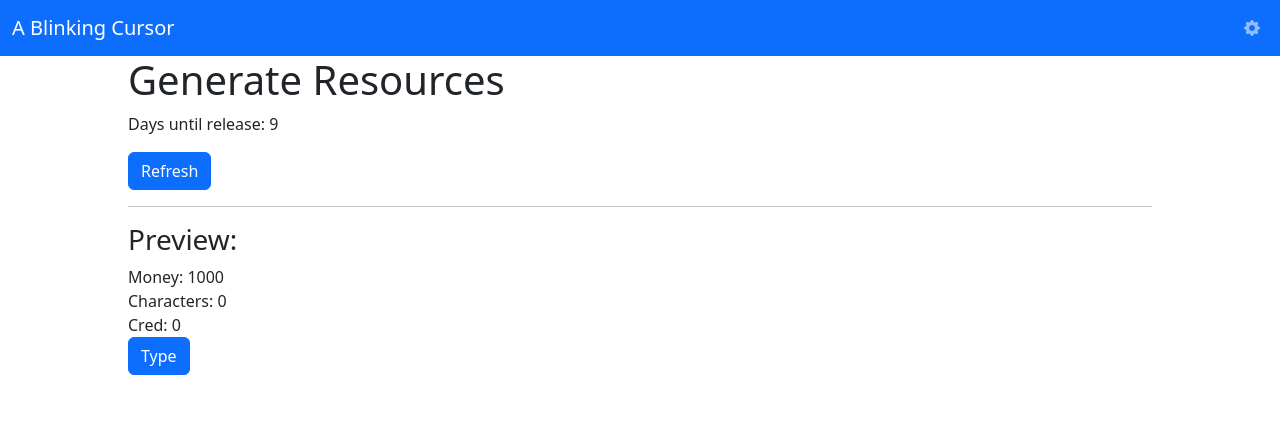
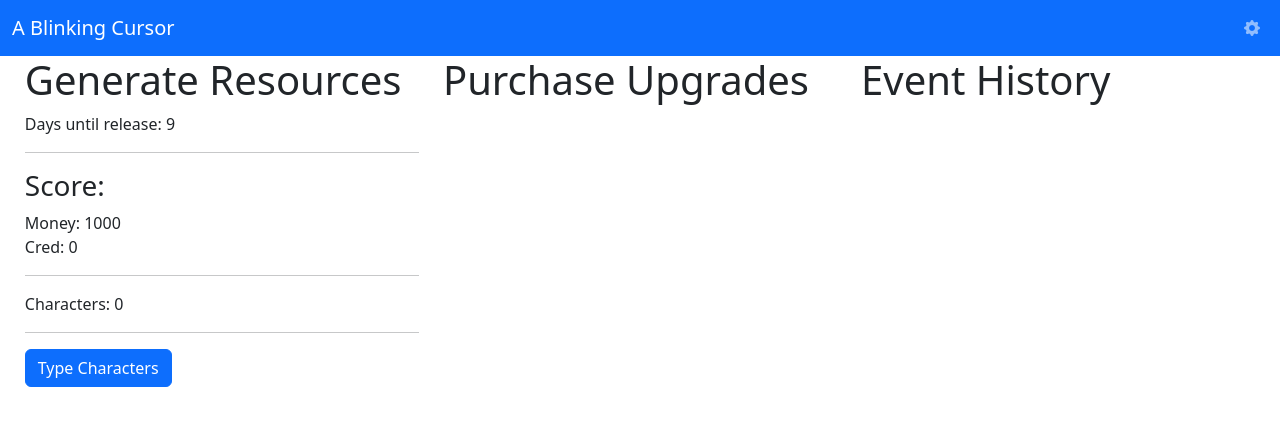
Before and after one commit to delbertina/ABlinkingCursor, a Vue app: page / in a window 1280 px wide. Shown: the top 426 px of the page. Built offline with nearby package versions, Linux system fonts and the light colour scheme.

Commit message:
Update home view to display 3 columns

```diff
--- a/src/App.vue
+++ b/src/App.vue
@@ -20,6 +20,6 @@
 
 <style scoped>
 .app-wrapper {
-  margin: 0 10vw;
+  margin: 0 1vw;
 }
 </style>
--- a/src/views/HomeView.vue
+++ b/src/views/HomeView.vue
@@ -8,10 +8,10 @@ const score = useScoreStore()
 let releaseDate = ref(9)
 const cooldownAddChar = 5000
 
-const changeRelease = () => {
-  //Change release date to a number from 10-110.
-  releaseDate.value = Math.ceil(Math.random() * 100) + 10
-}
+// const changeRelease = () => {
+//   //Change release date to a number from 10-110.
+//   releaseDate.value = Math.ceil(Math.random() * 100) + 10
+// }
 const addCharacters = () => {
   //Add characters to total from 2-15
   score.addChars(Math.ceil(Math.random() * 15) + 2)
@@ -22,24 +22,33 @@ const clickButtonType = () => {
 </script>
 
 <template>
+  <div class="container-fluid">
+    <div class="row">
+      <div class="col">
         <h1>Generate Resources</h1>
         <p>Days until release: {{ releaseDate }}</p>
-  <button type="button" class="btn btn-primary" v-on:click="changeRelease">Refresh</button>
         <hr />
-  <h3>Preview:</h3>
+        <h3>Score:</h3>
         <div>
           <div>Money: {{ score.money }}</div>
+          <div>Cred: {{ score.cred }}</div>
+          <hr />
           <div>Characters: {{ score.chars }}</div>
           <div v-if="score.lines >= 0">Lines: {{ score.lines }}</div>
           <div v-if="score.funcs >= 0">Functions: {{ score.funcs }}</div>
           <div v-if="score.classes >= 0">Classes: {{ score.classes }}</div>
           <div v-if="score.packs >= 0">Packages: {{ score.packs }}</div>
           <div v-if="score.prods >= 0">Products: {{ score.prods }}</div>
-    <div>Cred: {{ score.cred }}</div>
         </div>
+        <hr />
         <LoadingButton
           :button-cooldown="cooldownAddChar"
-    button-text="Type"
+          button-text="Type Characters"
           @on-click="clickButtonType"
         />
+      </div>
+      <div class="col"><h1>Purchase Upgrades</h1></div>
+      <div class="col"><h1>Event History</h1></div>
+    </div>
+  </div>
 </template>
```
Lines whose indentation alone changed are shown as unchanged.
